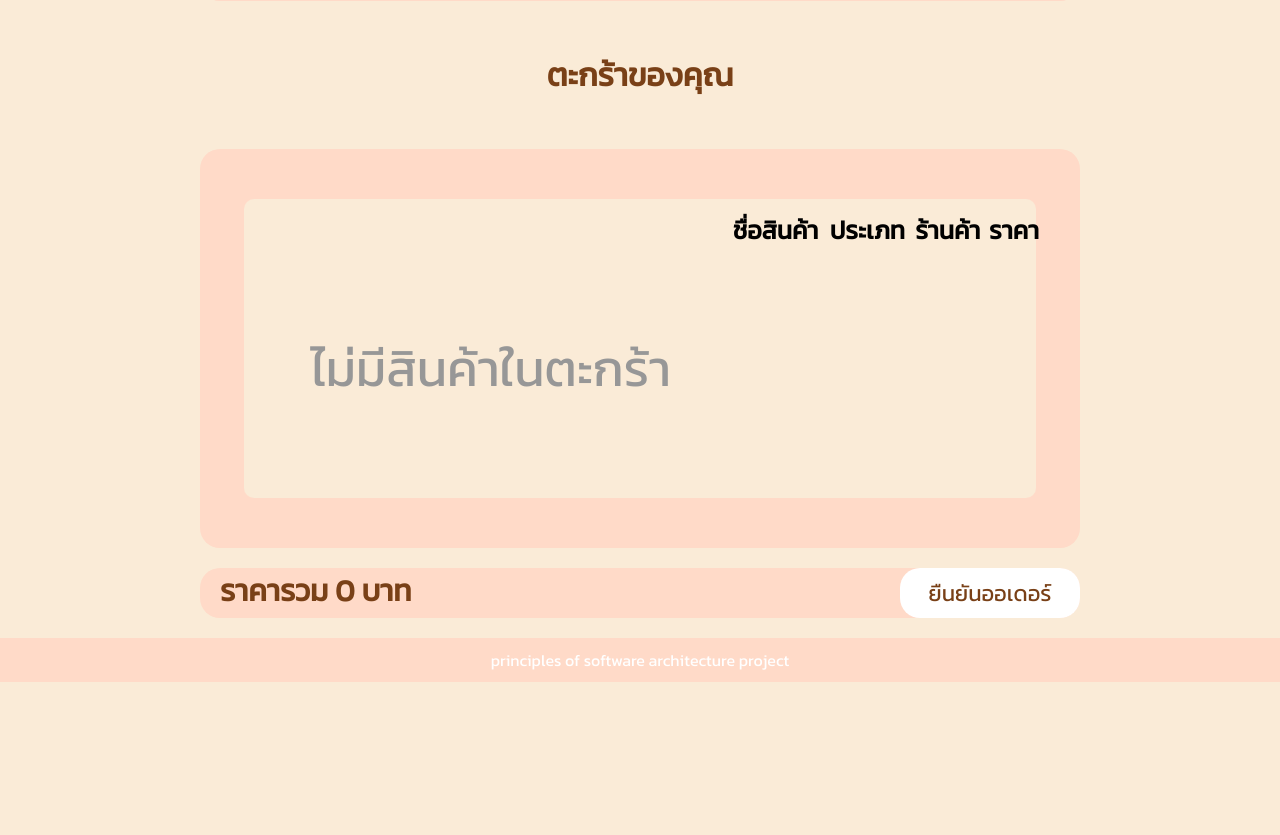
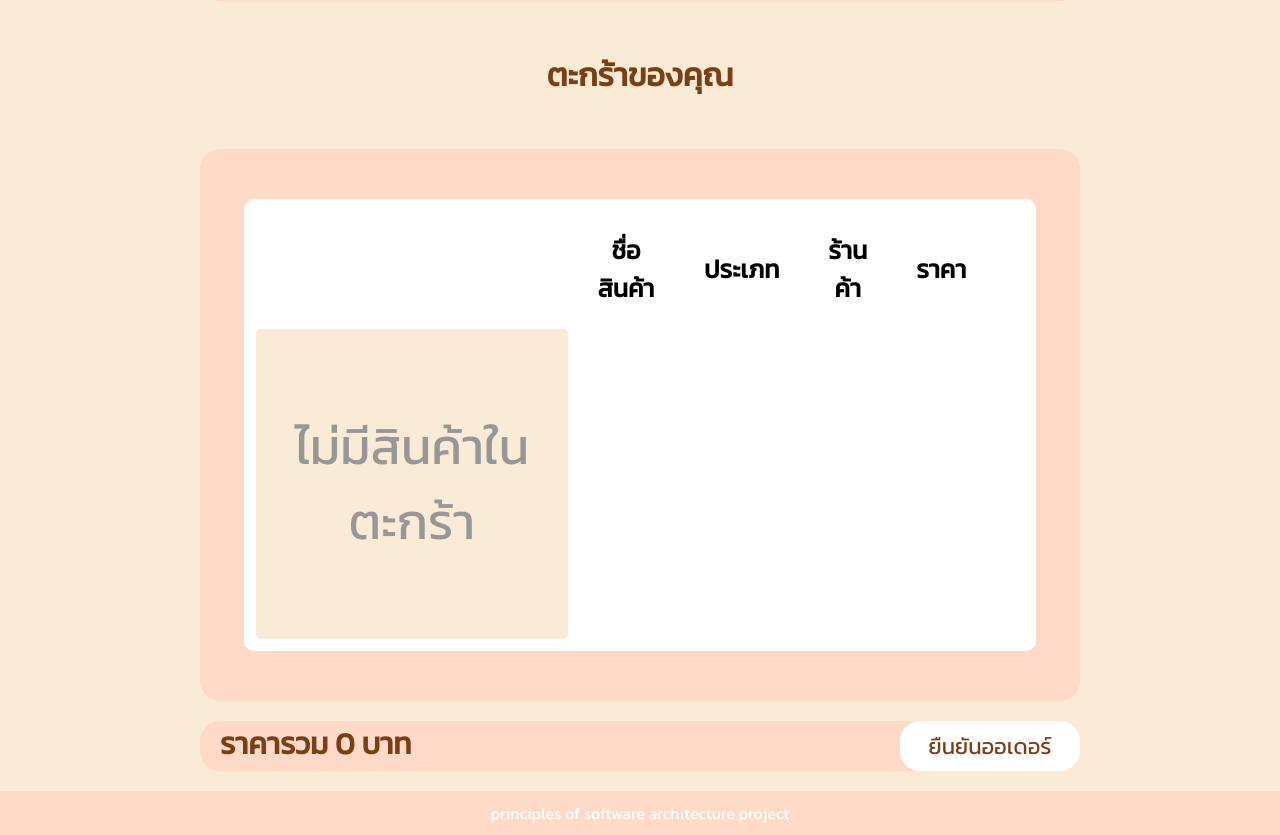
Before and after one commit to kikikrittamate/django-e-commerce, a Django app: page /customer/profile/1 in a window 1280 px wide. Shown: the part 539-1374 px from the top of the page. Before the commit the page ends 1221 px from the top, so only its background shows below. Run offline with Django 4.2, Linux system fonts and the light colour scheme; a user stored in the database is signed in; tables that the repository leaves empty hold one stand-in row (values such as "Sample post"); grey boxes marked "Sample" are stand-in pictures; parts of the project's set-up code (start-up, migrations or seed data) failed here and were passed over.

Commit message:
change cart css

```diff
--- a/ecommerce/static/css/customer-profile.css
+++ b/ecommerce/static/css/customer-profile.css
@@ -49,16 +49,27 @@
   font-size: 20px;
 }
 
+.cart-table {
+  width: 98%;
+  margin:10px;
+}
+
 th {
+  padding: 20px;
   font-size: 25px;
 }
 
 td {
+  border-radius: 5px;
+  background-color: antiquewhite;
   text-align: center;
   font-size: 20px;
   padding: 30px;
 }
 
+.table-head {
+  border-radius: 10px;
+}
 
 .cart-msg {
   margin: 50px;
@@ -72,20 +83,17 @@
   width: 90%;
   margin-top:50px;
   margin-bottom:50px;
-  background-color: antiquewhite;
+  background-color: white;
   border-radius: 10px;
 }
 
-.cart-table {
-  width: 100%;
-  margin:10px;
-}
 
 .item-img {
   width: 200px;
   height: 200px;
   border-radius: 10px;
 }
+
 
 
 .cart-card {
--- a/ecommerce/templates/customer-profile.html
+++ b/ecommerce/templates/customer-profile.html
@@ -32,7 +32,7 @@
 <div class="cart-card">
   <main class="main-card">
         <table class="cart-table">
-        <thead>
+        <thead class="table-head">
         <tr>
           <th></th>
           <th>ชื่อสินค้า</th>
```
Also changed, not shown: ecommerce/views/shop.py (line endings or trailing spaces).
